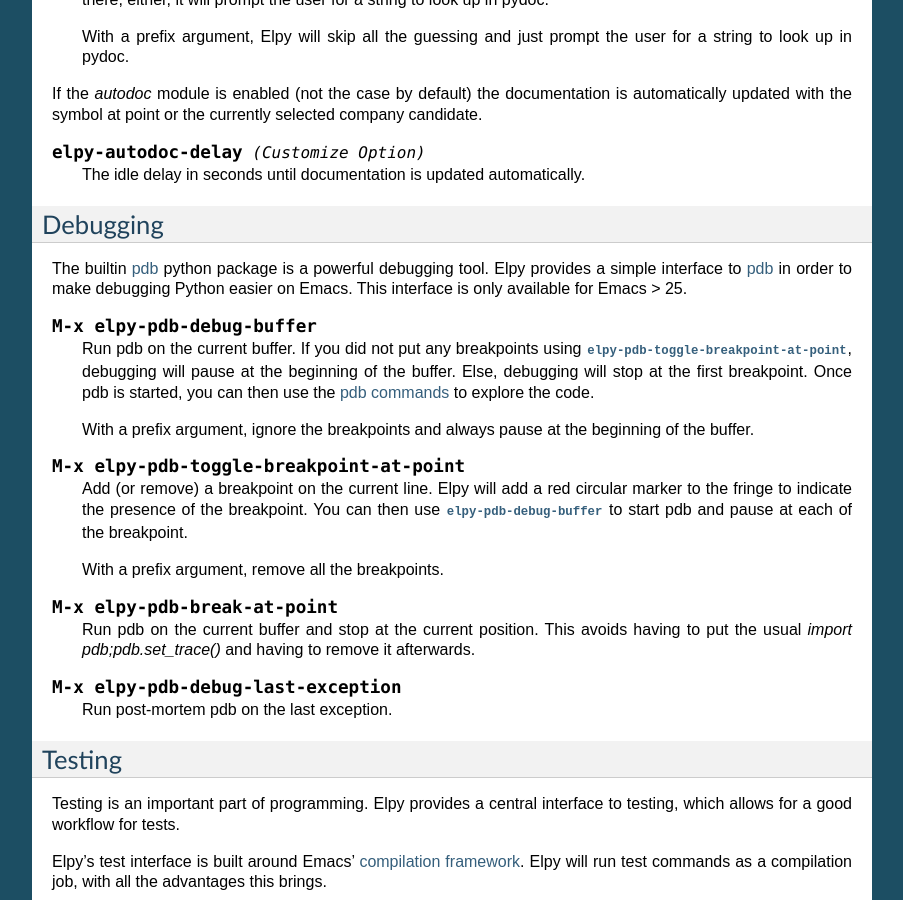
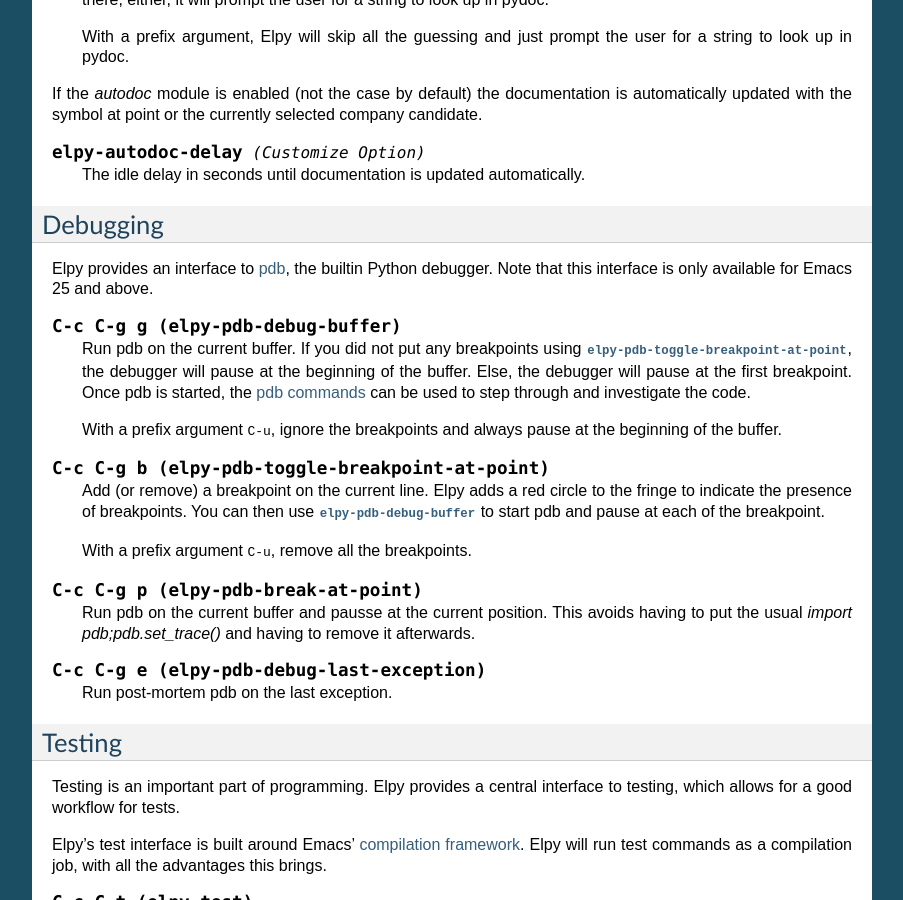
Before and after one commit to jorgenschaefer/elpy, a Sphinx documentation site: the page built from docs/ide.rst, in a window 1280 px wide and 900 px high, scrolled down 7225 px. Shown: the whole window, without its empty margins (198-1101 px from the left). Built offline with Sphinx 7.4.7, drawn with Linux system fonts in a browser that asks for light colours.

Commit message:
Update documentation

```diff
--- a/docs/ide.rst
+++ b/docs/ide.rst
@@ -556,45 +556,44 @@
 Debugging
 =========
 
-The builtin `pdb`_ python package is a powerful debugging tool. Elpy
-provides a simple interface to `pdb`_ in order to make debugging Python
-easier on Emacs. This interface is only available for Emacs > 25.
+Elpy provides an interface to `pdb`_, the builtin Python debugger.
+Note that this interface is only available for Emacs 25 and above.
 
 .. _pdb: https://docs.python.org/3/library/pdb.html
 
 .. command:: elpy-pdb-debug-buffer
-   :kbd:
+   :kbd: C-c C-g g
 
    Run pdb on the current buffer. If you did not put any breakpoints
-   using :command:`elpy-pdb-toggle-breakpoint-at-point`, debugging
-   will pause at the beginning of the buffer. Else, debugging will
-   stop at the first breakpoint. Once pdb is started, you can then use the
-   `pdb commands`_ to explore the code.
+   using :command:`elpy-pdb-toggle-breakpoint-at-point`, the debugger
+   will pause at the beginning of the buffer. Else, the debugger will
+   pause at the first breakpoint. Once pdb is started, the `pdb
+   commands`_ can be used to step through and investigate the code.
 
-   With a prefix argument, ignore the breakpoints and always pause at
-   the beginning of the buffer.
+   With a prefix argument :kbd:`C-u`, ignore the breakpoints and
+   always pause at the beginning of the buffer.
 
 .. _pdb commands: https://docs.python.org/3/library/pdb.html#debugger-commands
 
 .. command:: elpy-pdb-toggle-breakpoint-at-point
-   :kbd:
+   :kbd: C-c C-g b
 
-   Add (or remove) a breakpoint on the current line. Elpy will add a
-   red circular marker to the fringe to indicate the presence of the
-   breakpoint. You can then use :command:`elpy-pdb-debug-buffer` to
-   start pdb and pause at each of the breakpoint.
+   Add (or remove) a breakpoint on the current line. Elpy adds a red
+   circle to the fringe to indicate the presence of breakpoints.
+   You can then use :command:`elpy-pdb-debug-buffer` to start pdb and
+   pause at each of the breakpoint.
 
-   With a prefix argument, remove all the breakpoints.
+   With a prefix argument :kbd:`C-u`, remove all the breakpoints.
 
 .. command:: elpy-pdb-break-at-point
-   :kbd:
+   :kbd: C-c C-g p
 
-   Run pdb on the current buffer and stop at the current position.
+   Run pdb on the current buffer and pausse at the current position.
    This avoids having to put the usual `import pdb;pdb.set_trace()`
    and having to remove it afterwards.
 
 .. command:: elpy-pdb-debug-last-exception
-   :kbd:
+   :kbd: C-c C-g e
 
    Run post-mortem pdb on the last exception.
 
```
Also changed, not shown: 2 other files.
